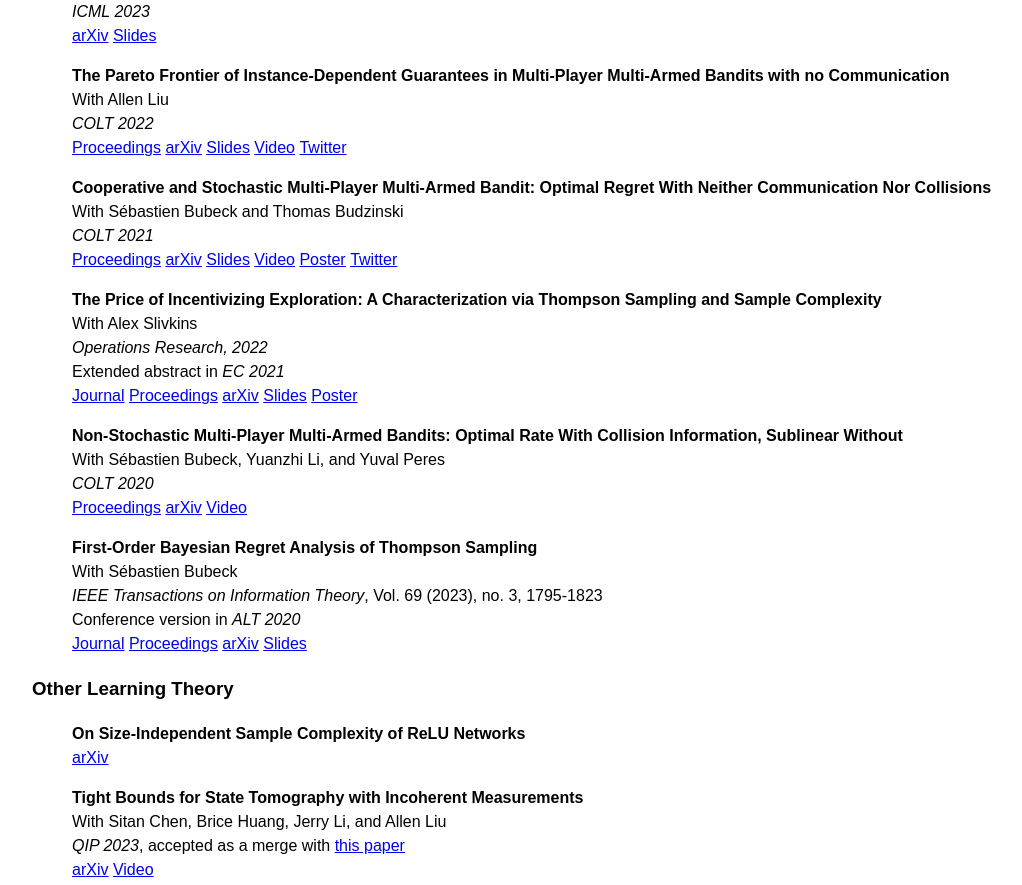
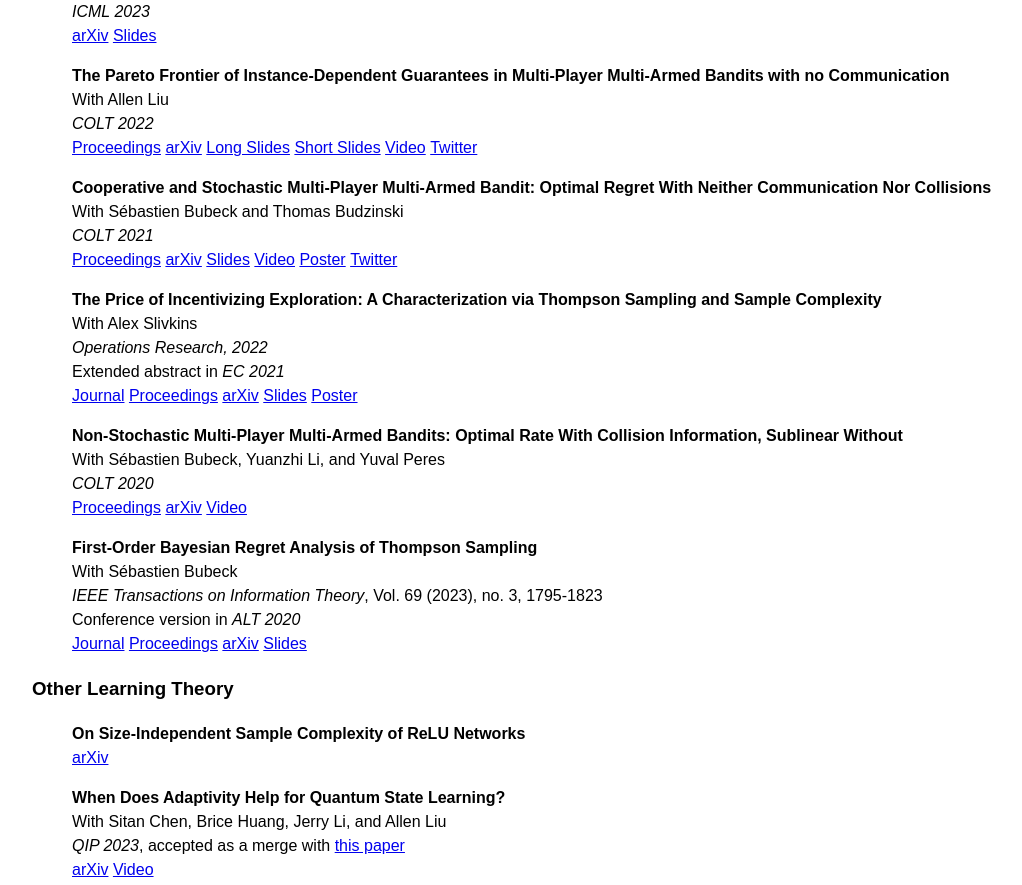
Before and after one commit to marksellke/marksellke.github.io, a plain HTML site: page research.html in a window 1280 px wide. Shown: the part 2229-3114 px from the top of the page, without its empty margins (43-1065 px from the left). Drawn offline with Linux system fonts and the light colour scheme.

Commit message:
update papers with Allen

```diff
--- a/research.html
+++ b/research.html
@@ -261,7 +261,7 @@ body {
     <br>
     <i>COLT 2022 </i>
     <br>
-    <a href=https://proceedings.mlr.press/v178/liu22e.html>Proceedings</a>&nbsp;<a href=https://arxiv.org/abs/2202.09653/>arXiv</a>&nbsp;<a href=Files/Simons-5-4.pdf>Slides</a>&nbsp;<a href=https://www.youtube.com/watch?v=J-H8ka4Zhfc>Video</a>&nbsp;<a href=https://twitter.com/geoishard/status/1495960562249105409/>Twitter</a>
+    <a href=https://proceedings.mlr.press/v178/liu22e.html>Proceedings</a>&nbsp;<a href=https://arxiv.org/abs/2202.09653/>arXiv</a>&nbsp;<a href=Files/Simons-5-4.pdf>Long Slides</a>&nbsp;<a href=Files/COLT-10-minute.pdf>Short Slides</a>&nbsp<a href=https://www.youtube.com/watch?v=J-H8ka4Zhfc>Video</a>&nbsp;<a href=https://twitter.com/geoishard/status/1495960562249105409/>Twitter</a>
 </p>
 
     <p style="margin-left: 40px"> <b> Cooperative and Stochastic Multi-Player Multi-Armed Bandit: Optimal Regret With Neither Communication Nor Collisions</b>
@@ -304,7 +304,7 @@ body {
     <a href=https://arxiv.org/abs/2306.01992/>arXiv</a>
     </p>
 
-    <p style="margin-left: 40px"> <b> Tight Bounds for State Tomography with Incoherent Measurements </b> <br> With Sitan Chen, Brice Huang, Jerry Li, and Allen Liu
+    <p style="margin-left: 40px"> <b> When Does Adaptivity Help for Quantum State Learning? </b> <br> With Sitan Chen, Brice Huang, Jerry Li, and Allen Liu
     <br>
     <i>QIP 2023</i>, accepted as a merge with <a href=https://arxiv.org/abs/2204.07155/>this paper</a>
     <br>
```
Also changed, not shown: 2 other files.
